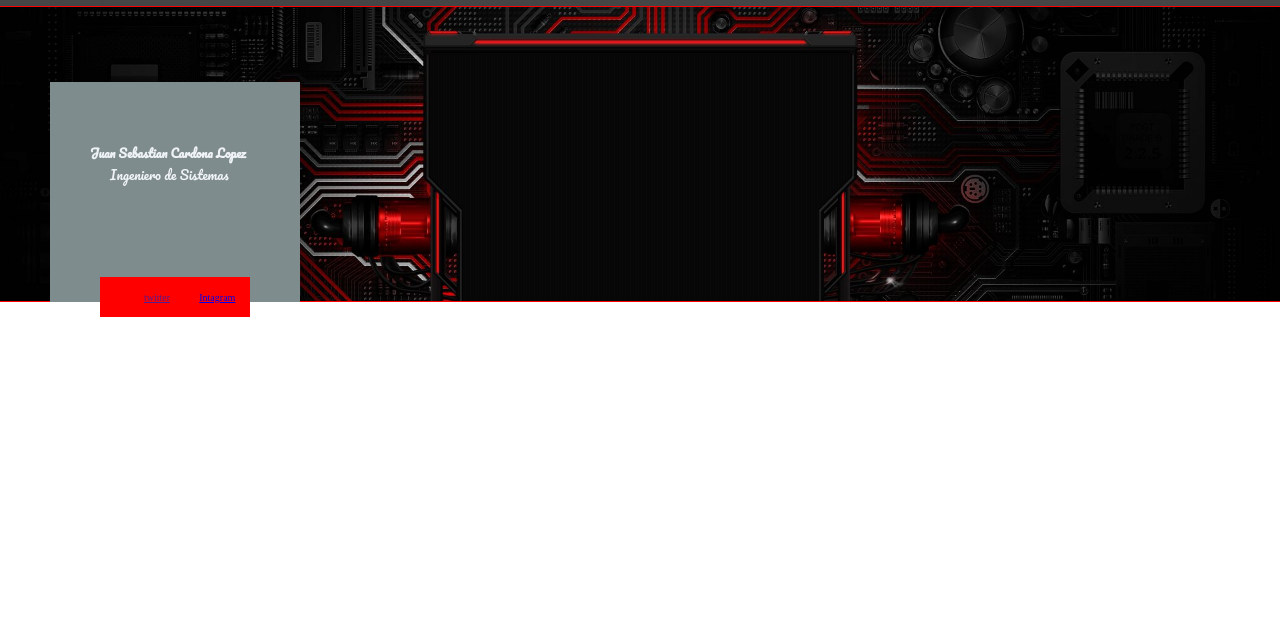
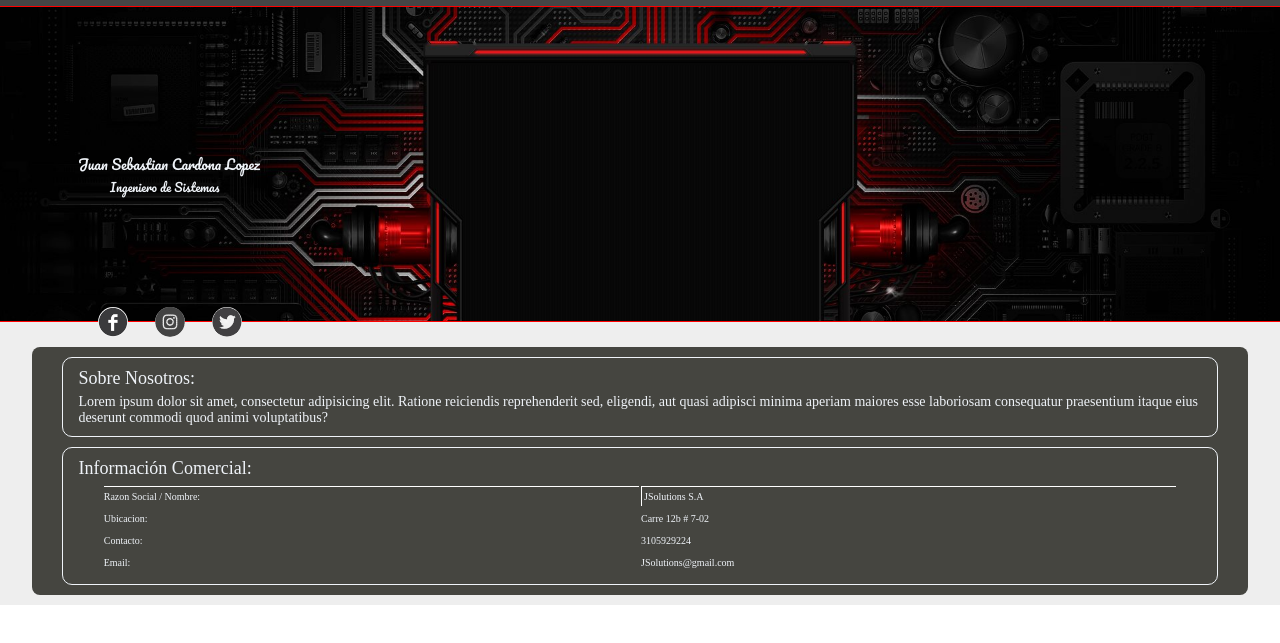
Before and after one commit to juansebastiancardona/Desarrollos_App, a plain HTML site: page Blog/index.html in a window 1280 px wide. Shown: the part 73-716 px from the top of the page. Drawn offline with Linux system fonts and the light colour scheme.

Commit message:
maquetacion seccion personal con plantillas para los articulos de informacion

```diff
--- a/Blog/css/estilos.css
+++ b/Blog/css/estilos.css
@@ -11,7 +11,7 @@ html{
 }
 :root{
     --fondo1 : #454545;
-    --fondo2: #3b8098 ;
+    --fondo2: #eeeeee; ;
     --letrablanca:#eff3f8;
     --letraazul1: #33b1ff;
     --verde: #96c73f;
@@ -105,8 +105,8 @@ html{
 .main{
     width: 100%;
     height: auto;
-
-    background-color: #eeeeee;
+    background-color: var(--fondo2);
+    padding-bottom: 10px;
 }
 .main--logo{
    width: 100%;
@@ -120,13 +120,13 @@ html{
 .main--logo-imagen p{
     width: 100%;
     position: relative;
-    height: 295px;
+    height: 315px;
     opacity:1;
     background-image: url(/assets/imagenes/fondo9.jpg);
     background-position: center;
     background-repeat: no-repeat;
     background-size: cover;
-    border-bottom: 0.1px solid red;
+    border-bottom: 1px solid red;
 
 
 }
@@ -138,7 +138,7 @@ html{
     position: absolute;
     margin-top: -220px;
     margin-left:50px;
- background-color: #7F8C8D;
+ /*background-color: #7F8C8D; */
 }
 
 /*.main--logo-titulo .foto{
@@ -156,47 +156,166 @@ html{
 */
 .nombre-profesion{
     width: auto;
-
-    margin-top: 60px;
-
     height: 60px;
+    margin-top: 50px;
 
 }
 .nombre-profesion .nombre{
     color:var(--letrablanca);
     font-family: 'Pacifico', cursive ;
-    font-size: 1.2rem;
+    font-size: 1.4rem;
     letter-spacing: 0.2;
-    margin-left: 40px;
+    margin-left: 28px;
 
 }
 .nombre-profesion .profesion{
     color:var(--letrablanca);
     font-family: 'Pacifico', cursive ;
-    font-size: 1.3rem;
+    font-size: 1.2rem;
     margin-left:60px;
 }
 .redes{
    position: absolute;
-    width: 150px;
+    width: 170px;
     height: 40px;
-    margin-top:75px;
-    margin-left: 50px;
- background-color: red;
+    margin-top:90px;
+    margin-left: 35px;
+   /* background-color: yellow; */
 }
 .redes-items{
     display: flex;
     justify-content: space-around;
     list-style: none;
-    margin-top: 15px;
+    margin-top: 5px;
 }
+.redes-items li{
+    background-color: var(--fondo1);
+}
+.redes-items a {
+    text-decoration: none;
+}
+
 .redes-items .facebook {
 
+  background-image: url(/assets/iconos/facebook6.png);
+  background-position: center;
+  background-repeat: no-repeat;
+  background-size: cover;
+  width: 30px;
+  height: 30px;
+  border-radius: 50%;
+
 }
+.redes-items .twitter {
 
-.redes-items .facebook a{
+    background-image: url(/assets/iconos/twitter.png);
+  background-position: center;
+  background-repeat: no-repeat;
+  background-size: cover;
+  width: 30px;
+  height: 30px;
+  border-radius: 50%;
+  }
+
+
+  .redes-items .instagram {
+    background-image: url(/assets/iconos/instagram15.png);
+    background-position: center;
+    background-repeat: no-repeat;
+    background-size: cover;
+    width: 30px;
+    height: 30px;
+    border-radius: 50%;
+  }
+
+  /*informacion*/
+
+  .main--informacion{
+    width: 95%;
+    height: auto;
+    position: relative;
+    margin: 0 auto;
+    background-color: #454540 ;
+    padding-top: 10px;
+    padding-bottom: 10px;
+    margin-top: 150px;
+    border-radius: 8px;
 
 
 
+  }
+  .informacion-sobre{
+   /* background-color: #BDC3C7;*/
+    padding: 10px;
+    margin: 0 auto;
+    border-radius: 10px;
+    border: 0.01px solid var(--letrablanca);
+    width: 95%;
+    height: auto;
+
+  }
+  .informacion-sobre .titulo{
+    font-size: 1.8rem;
+    color: var(--letrablanca);
+    margin-left: 5px;
+  }
+  .informacion-sobre .descripcion{
+    font-size: 1.4rem;
+    margin-left: 5px;
+    margin-top: 5px;
+    color: var(--letrablanca);
+
+  }
+
+  /*informacion comercial*/
+
+  .informacion-comercial{
+    display: block;
+   /* background-color: yellowgreen;*/
+    padding: 10px;
+    margin: 0 auto;
+    border-radius:10px ;
+    border: 0.01px solid var(--letrablanca);
+    width: 95%;
+    height: auto;
+    margin-top: 10px;
 
 }
+.informacion-comercial .titulo{
+    font-size: 1.8rem;
+    color: var(--letrablanca);
+    margin-left: 5px;
+}
+.informacion-comercial .tabla{
+    width: 95%;
+    margin: 0 auto;
+    margin-top: 5px;
+   /* background-color:red;*/
+    color: var(--letrablanca);
+    border-radius: 5px;
+}
+.informacion-comercial .tabla tr{
+
+}
+.informacion-comercial .tabla td{
+
+    width: 50%;
+    height: 20px;
+    font-size: 1.0rem;
+
+}
+/*superior*/
+.informacion-comercial .tabla .colsupiz{
+   border-top: 0.5px solid white;
+}
+.informacion-comercial .tabla .colsupder{
+    border-top: 0.5px solid white;
+    border-left:0.5px solid white; ;
+    padding-left: 2px;
+ }
+ /*inferior*/
+
+ .informacion-comercial .tabla .col{
+
+
+ }
--- a/Blog/index.html
+++ b/Blog/index.html
@@ -33,6 +33,7 @@
         </nav>
     </header>
     <main class="main">
+
         <section class="main--logo">
             <div class="main--logo-imagen" >
              <!-- <img src="" alt=""> --> <p></p>
@@ -43,25 +44,61 @@
                   <a href="" ></a>
                  </div>
                  <div class="nombre-profesion">
-                     <h5 class="nombre">Juan Sebastian Cardona Lopez</h5>
+                     <p class="nombre">Juan Sebastian Cardona Lopez</p>
                      <p class="profesion">Ingeniero de Sistemas</p>
                 </div>
 
                 <div class="redes">
                     <ul class="redes-items">
-                        <li class="facebook">
-                            <a href="" ></a>
+                        <li class="facebook" >
+                            <a href=""  ></a>
                         </li>
+
+                        <li class="instagram">
+                            <a href=></a>
+                        </li>
+
                         <li class="twitter">
-                            <a href="">twitter</a>
-                        </li>
-                        <li>
-                            <a href="instagram">Intagram</a>
+                            <a href=""></a>
                         </li>
                     </ul>
                 </div>
+        </section>
+
+        <section class="main--informacion">
+
+            <div class="informacion-sobre">
+
+                <p class="titulo">Sobre Nosotros:
+                </p>
+                <p class="descripcion">Lorem ipsum dolor sit amet, consectetur adipisicing elit. Ratione reiciendis reprehenderit sed, eligendi, aut quasi adipisci minima aperiam maiores esse laboriosam consequatur praesentium itaque eius deserunt commodi quod animi voluptatibus?</p>
+            </div>
+
+            <div class="informacion-comercial">
+                <p class="titulo">Información Comercial:</p>
+
+                <table class="tabla">
+                    <tr>
+                        <td class="colsupiz">Razon Social / Nombre:</td>
+                        <td class="colsupder">JSolutions S.A</td>
+                    </tr>
+                    <tr>
+                        <td class="fil">Ubicacion:</td>
+                        <td class="col">Carre 12b # 7-02</td>
+                    </tr>
+                    <tr>
+                        <td class="fil">Contacto:</td>
+                        <td class="col"> 3105929224 </td>
+                    </tr>
+                    <tr class="filain">
+                        <td class="colinfiz">Email:</td>
+                        <td class="colinfder"> JSolutions@gmail.com </td>
+                    </tr>
+                </table>
 
 
+
+            </div>
 
         </section>
 
```
Also changed, not shown: Blog/assets/iconos/facebok.svg (deleted), Blog/assets/iconos/facebok2.svg (deleted), Blog/assets/iconos/facebook6.png (added), Blog/assets/iconos/instagram12.png (added), Blog/assets/iconos/instagram13.png (added), Blog/assets/iconos/instagram14.png (added), Blog/assets/iconos/instagram15.png (added), Blog/assets/iconos/instagram34.png (added), Blog/assets/iconos/twitter.png (added).
